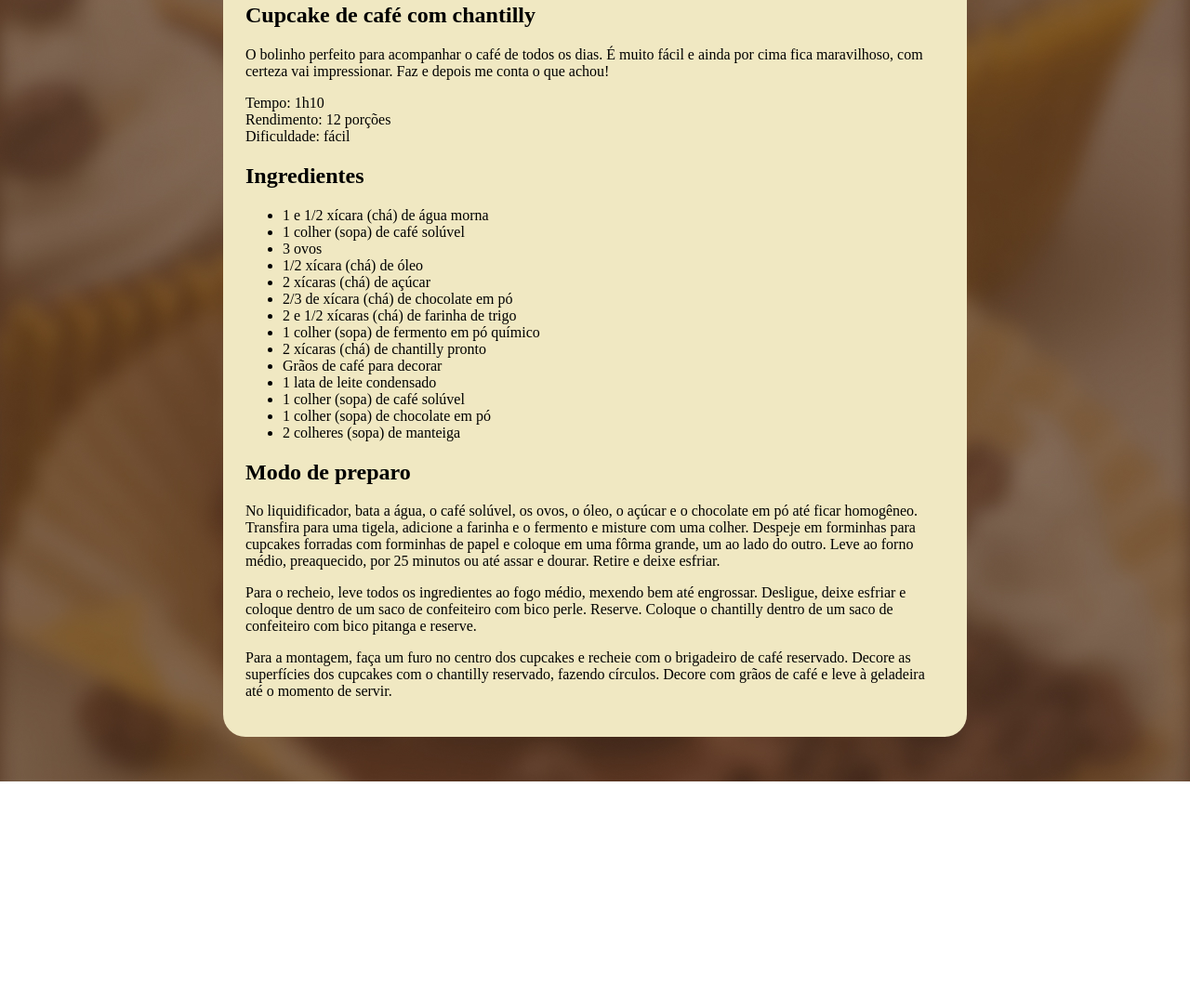
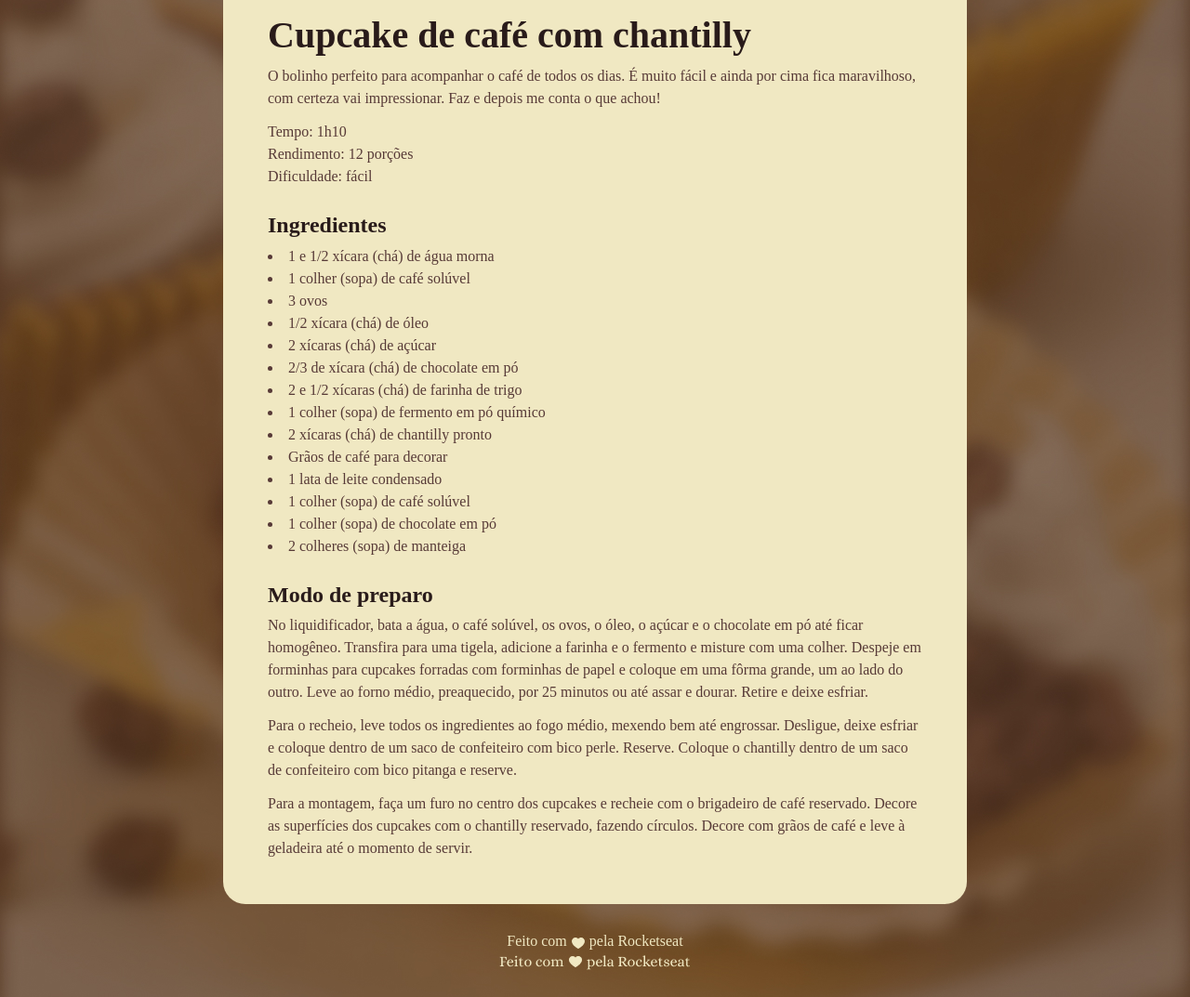
Before and after one commit to Vicente6186/projeto-1-pagina-de-receita, a plain HTML site: page index.html in a window 1280 px wide. Shown: the part 493-1566 px from the top of the page at 93% size. Before the commit the page ends 1334 px from the top, so only its background shows below. Drawn offline with Linux system fonts and the light colour scheme; a web font is replaced by a local one.

Commit message:
Versão 1 pronta

```diff
--- a/index.html
+++ b/index.html
@@ -3,19 +3,26 @@
 <head>
     <meta charset="UTF-8">
     <meta name="viewport" content="width=device-width, initial-scale=1.0">
+
+    <link rel="preconnect" href="https://fonts.googleapis.com">
+    <link rel="preconnect" href="https://fonts.gstatic.com" crossorigin>
+
     <title>Página de Receitas</title>
+
     <link rel="stylesheet" href="style.css">
+    <link href="https://fonts.googleapis.com/css2?family=Alice&display=swap" rel="stylesheet">
 </head>
 <body>
     <main>
         <img src="assets/main-image.jpg" alt="Cupcake de café com chantilly">
+
+        <div class="container">
             <section>
                 <h1>Cupcake de café com chantilly</h1>
                 <p>O bolinho perfeito para acompanhar o café de todos os dias. É muito fácil e ainda por cima fica maravilhoso, com certeza vai impressionar. Faz e depois me conta o que achou!</p>
-            <p>Tempo: 1h10 <br>
-                Rendimento: 12 porções <br>
-                Dificuldade: fácil</p>
+                <p>Tempo: 1h10 <br> Rendimento: 12 porções <br> Dificuldade: fácil</p>
             </section>
+
             <section>
                 <h2>Ingredientes</h2>
                 <ul>
@@ -41,6 +48,11 @@
                 <p>Para o recheio, leve todos os ingredientes ao fogo médio, mexendo bem até engrossar. Desligue, deixe esfriar e coloque dentro de um saco de confeiteiro com bico perle. Reserve. Coloque o chantilly dentro de um saco de confeiteiro com bico pitanga e reserve.</p>
                 <p>Para a montagem, faça um furo no centro dos cupcakes e recheie com o brigadeiro de café reservado. Decore as superfícies dos cupcakes com o chantilly reservado, fazendo círculos. Decore com grãos de café e leve à geladeira até o momento de servir.</p>
             </section>
+        </div>
     </main>
+
+    <footer>
+        <p>Feito com <img src="assets/heart.svg" alt="Amor"> pela Rocketseat</p>
+    </footer>
 </body>
 </html>
--- a/style.css
+++ b/style.css
@@ -1,11 +1,21 @@
+*{
+    margin: 0;
+    padding: 0;
+}
+
+:root{
+    font-family: "Alice", serif;
+    line-height: 150%;
+    color: #573A37;
+}
+
 body{
     background-image: url(assets/bg.jpg);
     background-size: cover;
 }
 
-
 main{
-    margin: 48px auto;
+    margin: 48px auto 28px;
     width: 800px;
     border-radius: 24px;
     padding: 24px;
@@ -13,7 +23,28 @@ main{
     background-color: #F0E8C2;
 }
 
+img{ border-radius: 16px; }
 
-img{
-    border-radius: 16px;
+.container{ padding: 24px; }
+
+section + section{ margin-top: 24px; }
+
+h1, h2{
+    margin-bottom: 4px;
+    line-height: 1.4;
+    color: #291B1A;
 }
+h1 {font-size: 40px;}
+h2 {font-size: 24px;}
+
+p + p { margin-top: 12px; }
+
+ul{ list-style-position: inside; }
+
+footer {
+    margin-bottom: 48px;
+    text-align: center;
+    color: #F0E8C2;
+}
+
+footer img { vertical-align: middle; }
```
Also changed, not shown: assets/heart.svg (added). Lines whose indentation alone changed are shown as unchanged.
